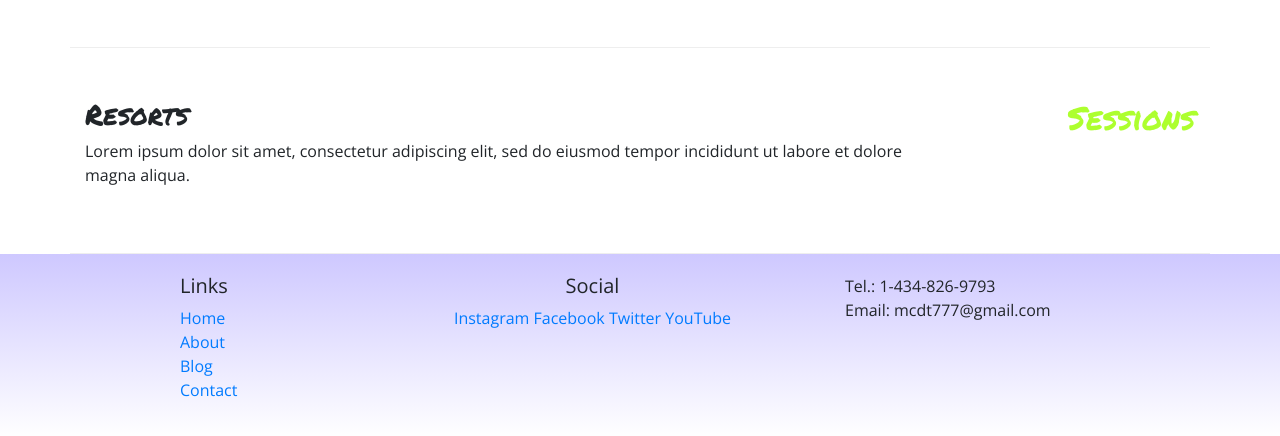
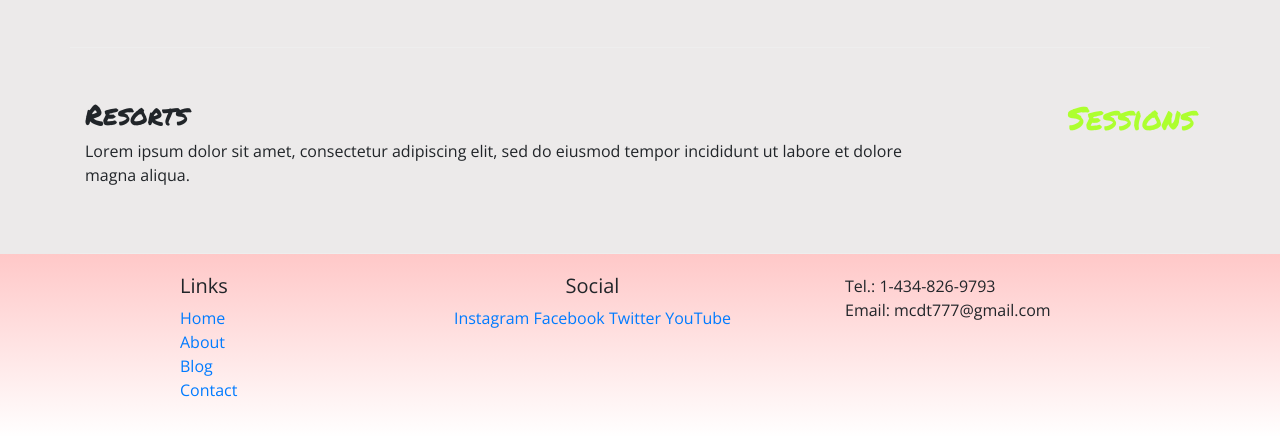
Before and after one commit to Travis-McD/CourdaroyBlog, a website: page index.html in a window 1280 px wide. Shown: the part 628-1064 px from the top of the page. Drawn offline with nearby package versions, Linux system fonts and the light colour scheme.

Commit message:
changed CSS

```diff
--- a/css/styles.css
+++ b/css/styles.css
@@ -1,6 +1,7 @@
 body {
 
     font-family: "Open Sans", cursive;
+    background-color: rgb(236, 234, 234);
 }
 
 h1, h2, h3 {
@@ -17,7 +18,7 @@ header h2 {
 }
 
 footer {
-    background-image: linear-gradient(#CEC8FF, white);
+    background-image: linear-gradient(rgb(255, 200, 200), white);
     padding: 20px 0;
 }
 
```
